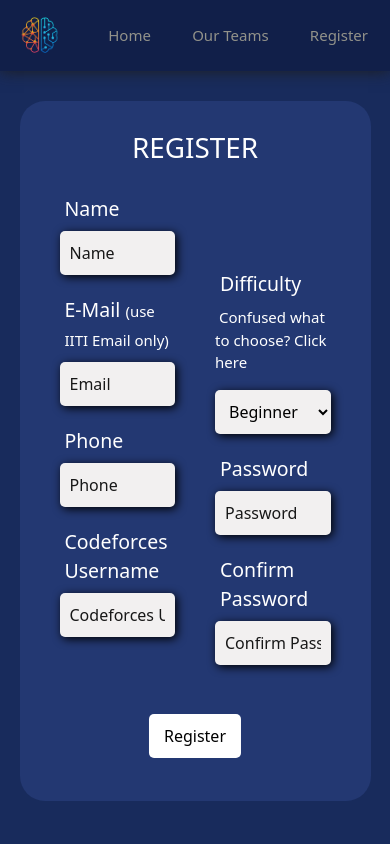
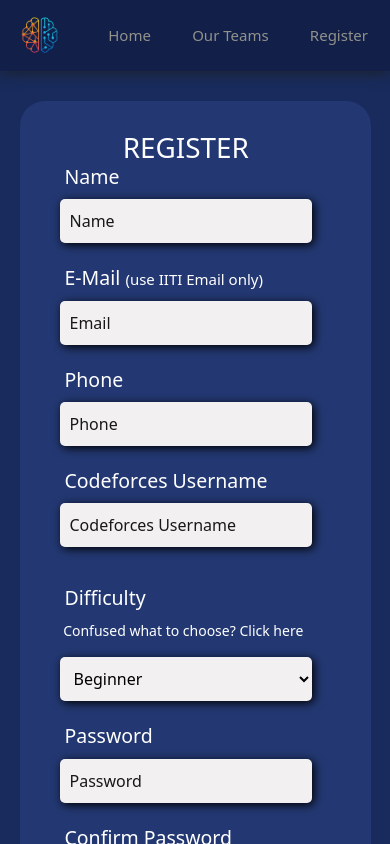
Before and after one commit to DaemonLab/Binary-Brains, a React (Create React App) app in the folder frontend/: page /signup in a window 390 px wide. Shown: the top 844 px of the page. Built offline with nearby package versions, Linux system fonts and the light colour scheme.

Commit message:
changes in register page

```diff
--- a/frontend/src/Components/SignUp.js
+++ b/frontend/src/Components/SignUp.js
@@ -158,7 +158,8 @@ function SignUp() {
                   onChange={(e) => setPassword(e.target.value)}
                 />
                 <br />
-                <div className="mb-3 inputs" style={{ textAlign: "left" }}></div>
+              </div>
+              <div className="mb-3 inputs" style={{ textAlign: "left" }}>
                 <label className="form-label auth" style={{ textAlign: "left" }}>
                   Confirm Password
                 </label>
--- a/frontend/src/Components/Style2.css
+++ b/frontend/src/Components/Style2.css
@@ -735,9 +735,38 @@ footer{
     transform: translate(36%, 0%);
   }
 }
-@media(max-width:560px){
+@media(max-width:565px) and (min-width:560px){
   .rightCol{
-    padding-top: 75px;
+    padding-top: 14px;
+  }
+}
+@media(max-width:489px){
+  .rightCol{
+    padding-top: 10px;
+  }
+}
+@media(max-width:405px){
+  .rightCol{
+    padding-top: 12px;
+  }
+  .signfaq{
+    font-size: 14px;
+  }
+}
+@media(max-width:388px){
+  .rightCol{
+    padding-top: 0px;
+  }
+  .leftCol{
+    padding-top: 5px;
+  }
+}
+@media(max-width:358px){
+  .rightCol{
+    padding-top: 20px;
+  }
+  .leftCol{
+    padding-top: 0px;
   }
 }
 @media (max-width: 500px) {
@@ -836,3 +865,21 @@ footer{
     margin-left: 2vw;
   }
 }
+@media(max-width: 565px){
+  #signContain{
+    height: 875px;
+    grid-template-columns: 75vw;
+    grid-template-areas:
+    "centerTop"
+    "leftCol"
+    "rightCol"
+    "centerRow";
+  }
+  .rightCol{
+    padding-top: 0;
+    /* top: -25px; */
+  }
+  .leftCol{
+    height: 420px;
+  }
+}
```
